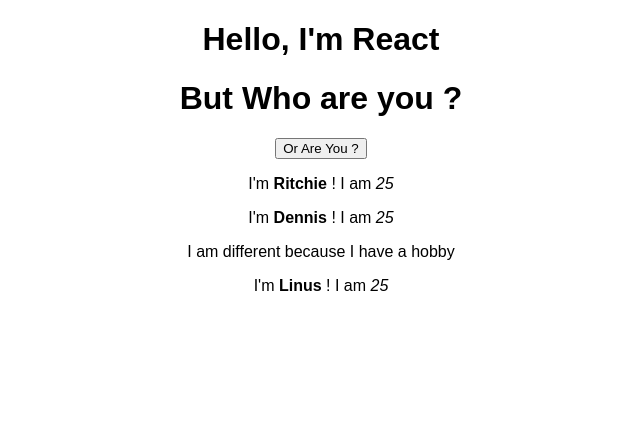
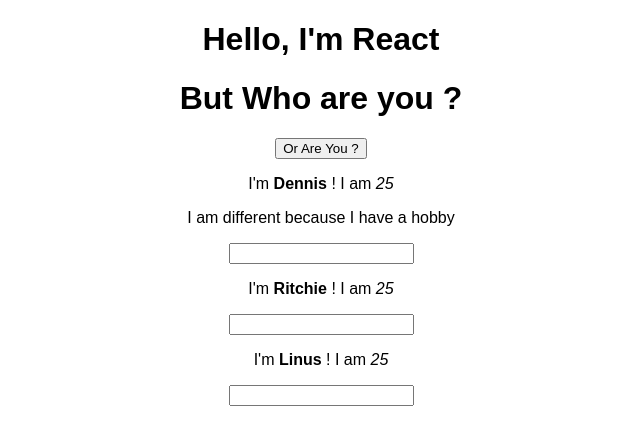
Before and after one commit to ShahriyarHussain/react-complete-guide, a React (Create React App) app: page / in a window 1280 px wide. Shown: the top 444 px of the page, without its empty margins (319-959 px from the left). Built offline with nearby package versions, Linux system fonts and the light colour scheme.

Commit message:
Method Referencing

```diff
--- a/src/App.js
+++ b/src/App.js
@@ -1,15 +1,14 @@
-import React, { Component } from 'react';
-import './App.css';
-import Person from './Person/Person';
+import React, { Component } from "react";
+import "./App.css";
+import Person from "./Person/Person";
 
 class App extends Component {
-
   state = {
     persons: [
-            { name: 'Dennis', age:"25"},
-            { name: 'Ritchie', age:"25"},
-            { name: 'Linus', age:"25"}
-        ]
+      { name: "Dennis", age: "25" },
+      { name: "Ritchie", age: "25" },
+      { name: "Linus", age: "25" },
+    ],
   };
 
   randomNumGen = () => {
@@ -17,36 +16,53 @@
   };
 
   switchNameHandler = (newName) => {
-        this.setState(
-            { persons: [
-                {name: newName, age: this.randomNumGen()},
-                {name: 'Zax', age: this.randomNumGen()},
-                {name: 'Baldur', age: this.randomNumGen()},
+    this.setState({
+      persons: [
+        { name: newName, age: this.randomNumGen() },
+        { name: "Zax", age: this.randomNumGen() },
+        { name: "Baldur", age: this.randomNumGen() },
       ]
     });
   };
+
+  nameChangedHandler = (event) => {
+    this.setState({
+      persons: [
+        { name: "Ella", age: 45 },
+        { name: event.target.value, age: 35 },
+        { name: "Baldur", age: 22 },
+      ]
+    });
+  }
 
   render() {
     return (
       <div className="App">
         <h1>Hello, I'm React</h1>
         <h1>But Who are you ?</h1>
-            <button onClick={() => this.switchNameHandler("Ziga")}> Or Are You ? </button>
-            <Person
-            name={this.state.persons[1].name}
-            age={this.state.persons[1].age}/>
+        <button onClick={() => this.switchNameHandler("Ziga")}>
+          Or Are You ?
+        </button>
         <Person
           name={this.state.persons[0].name}
           age={this.state.persons[0].age}
-            click={this.switchNameHandler.bind(this, 'beatrice')}>
+          click={this.switchNameHandler.bind(this, "beatrice")}
+        >
           I am different because I have a hobby
         </Person>
         <Person
+          name={this.state.persons[1].name}
+          age={this.state.persons[1].age}
+          click={this.switchNameHandler.bind(this, "tyla")}
+          changed={this.nameChangedHandler}
+        />
+        <Person
           name={this.state.persons[2].name}
-            age={this.state.persons[2].age}/>
+          age={this.state.persons[2].age}
+        />
       </div>
     );
-    };
+  }
 }
 
 export default App;
--- a/src/Person/Person.js
+++ b/src/Person/Person.js
@@ -1,15 +1,15 @@
-import React from 'react';
+import React from "react";
 
-const person = props => {
+const person = (props) => {
   return (
     <div>
       <p onClick={props.click}>
         I'm <strong>{props.name}</strong> ! I am <em>{props.age}</em>
       </p>
       <p>{props.children}</p>
+      <input type="text" onChange={props.changed}></input>
     </div>
-
   );
-}
+};
 
 export default person;
```
Lines whose indentation alone changed are shown as unchanged.
